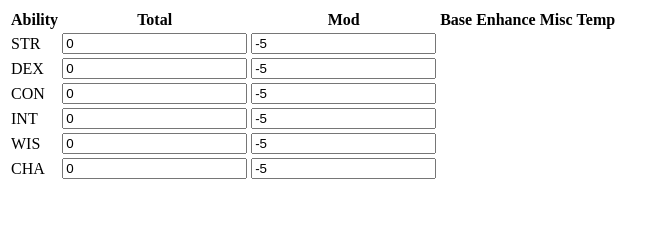
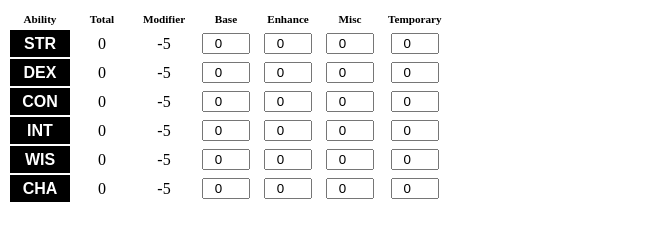
Before and after one commit to tcmitche/pathfinder, a website: page index.html in a window 1280 px wide. Shown: the whole page, without its empty margins (0-668 px from the left). Drawn offline with Linux system fonts and the light colour scheme.

Commit message:
Ability table pretty much done

```diff
--- a/assets/less/main.less
+++ b/assets/less/main.less
@@ -1 +1,22 @@
 // Main.less
+.abilities {
+    border-spacing: 2px;
+
+    tbody th {
+        background-color: #000;
+        color: #fff;
+        font-family: sans-serif;
+    }
+    th, td {
+        padding: 3px 6px;
+        text-align: center;
+        min-width: 3em;
+    }
+    thead th {
+        font-size: 70%;
+    }
+    input[type=number] {
+        width: 40px;
+        text-align: center;
+    }
+}
--- a/index.html
+++ b/index.html
@@ -6,28 +6,30 @@
         <link rel="stylesheet" href="build/pathfinder-character-sheet.css">
     </head>
     <body>
-        <table>
+        <table class="abilities">
+            <thead>
                 <tr>
                     <th>Ability</th>
                     <th>Total</th>
-                <th>Mod</th>
+                    <th>Modifier</th>
                     <th>Base</th>
                     <th>Enhance</th>
                     <th>Misc</th>
-                <th>Temp</th>
+                    <th>Temporary</th>
                 </tr>
+            </thead>
             <tbody data-bind="foreach: abilities">
                 <tr>
-                    <td><label data-bind="text: code"></label></td>
-                    <td><input type="number" data-bind="value: score"></td>
-                    <td><input type="number" data-bind="value: modifier"></td>
+                    <th><label data-bind="text: code"></label></th>
+                    <td data-bind="text: score"></td>
+                    <td data-bind="text: modifier"></td>
+                    <td><input type="number" data-bind="value: base"></td>
+                    <td><input type="number" data-bind="value: enhance"></td>
+                    <td><input type="number" data-bind="value: temp"></td>
+                    <td><input type="number" data-bind="value: misc"></td>
                 </tr>
             </tbody>
         </table>
-        <!-- <label>Strength</label>
-        <input type="number" data-bind="value: abilities.STR.score">
-        <label>Modifier</label>
-        <input type="number" data-bind="value: getModifier('STR')"> -->
         <script src="build/pathfinder-character-sheet.js"></script>
     </body>
 </html>
--- a/src/ability.js
+++ b/src/ability.js
@@ -4,7 +4,18 @@
 var ko = require("knockout");
 
 var ability = function(name, code) {
-    var score = ko.observable(0);
+    var base = ko.observable(0);
+    var enhance = ko.observable(0);
+    var misc = ko.observable(0);
+    var temp = ko.observable(0);
+
+    // todo: extend for ints
+    var score = ko.computed(function() {
+        return parseInt(base(), 10) +
+            parseInt(enhance(), 10) +
+            parseInt(misc(), 10) +
+            parseInt(temp(), 10);
+    });
 
     var modifier = ko.computed(function() {
         return Math.floor((score() - 10) / 2);
@@ -13,8 +24,12 @@ var ability = function(name, code) {
     return {
         name: name,
         code: code,
-        score: score,
-        modifier: modifier
+        base: base,
+        enhance: enhance,
+        misc: misc,
+        temp: temp,
+        modifier: modifier,
+        score: score
     }
 }
 
```
Also changed, not shown: build/pathfinder-character-sheet.css, build/pathfinder-character-sheet.js. Lines whose indentation alone changed are shown as unchanged.
